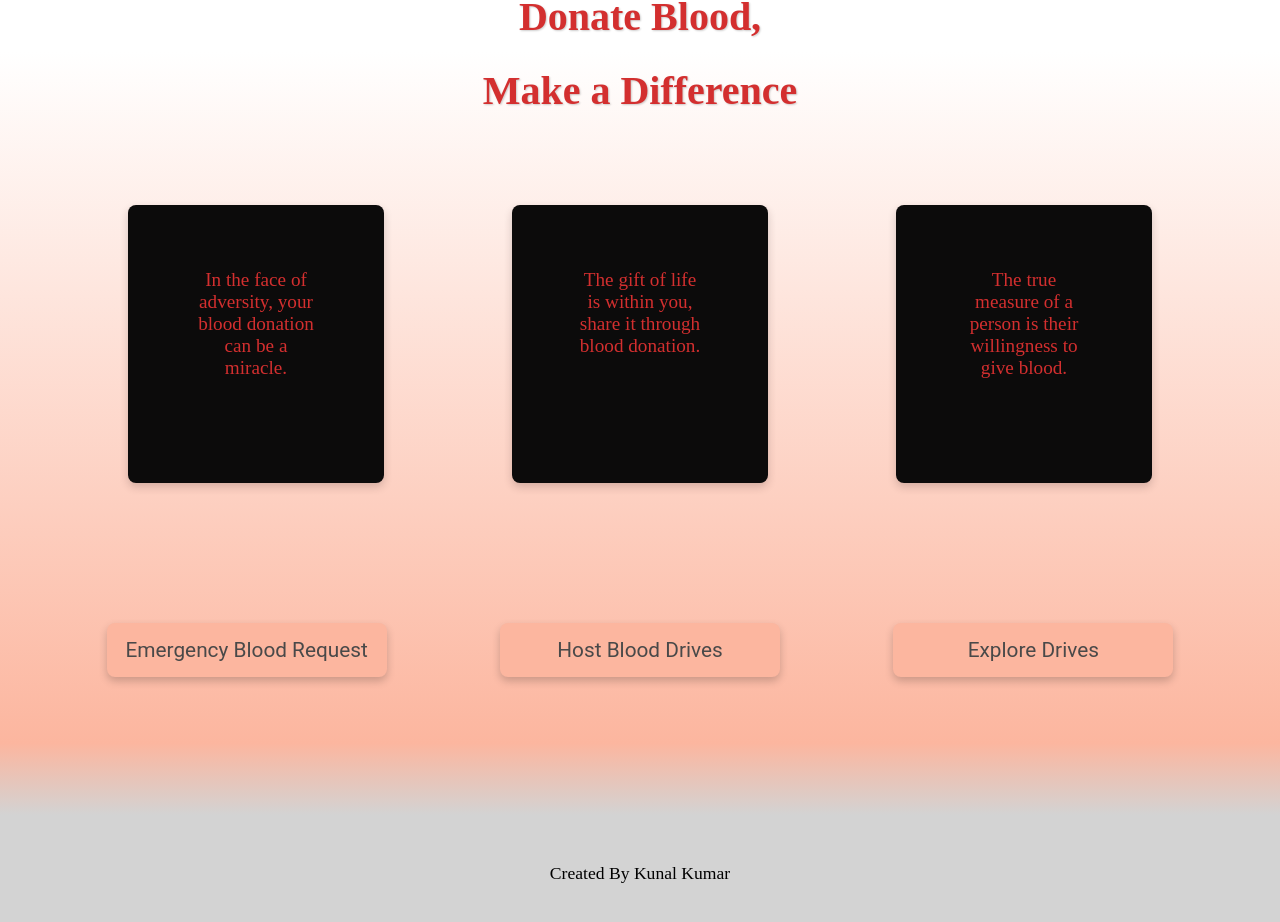
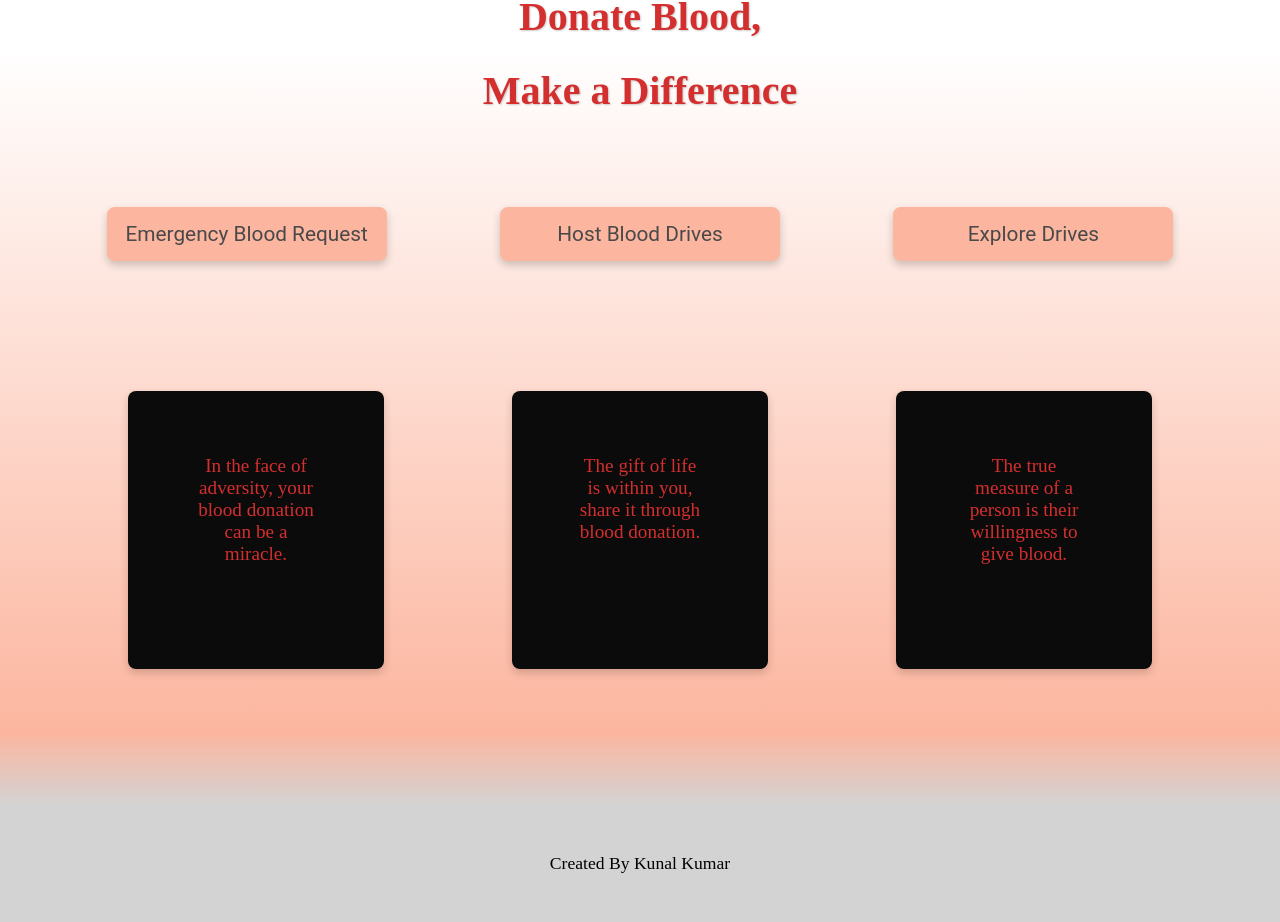
Before and after one commit to Kunal-1L/DonorHub, a React (Vite) app in the folder frontend/: page / in a window 1280 px wide. Shown: the part 588-1510 px from the top of the page. Built offline with nearby package versions, Linux system fonts and the light colour scheme; no server answers.

Commit message:
Update Home.jsx

```diff
--- a/frontend/src/components/Home.jsx
+++ b/frontend/src/components/Home.jsx
@@ -103,16 +103,17 @@ const Home = () => {
         <h1 className={styles.i1}>Donate Blood, </h1>
         <h1 className={styles.i2}>Make a Difference</h1>
       </div>
+      <div className={styles.app_info}>
+        <div onClick={handleEmergency}>Emergency Blood Request</div>
+        <div onClick={handleHostDrives}>Host Blood Drives</div>
+        <div onClick={handleExploreDrives}>Explore Drives</div>
+      </div>
       <div className={styles.slogans}>
         {sloganIndices.map((index) => (
           <div key={index}>{bloodDonationSlogans[index]}</div>
         ))}
       </div>
-      <div className={styles.app_info}>
-        <div onClick={handleEmergency}>Emergency Blood Request</div>
-        <div onClick={handleHostDrives}>Host Blood Drives</div>
-        <div onClick={handleExploreDrives}>Explore Drives</div>
-      </div>
+
     </div>
   );
 };
```
